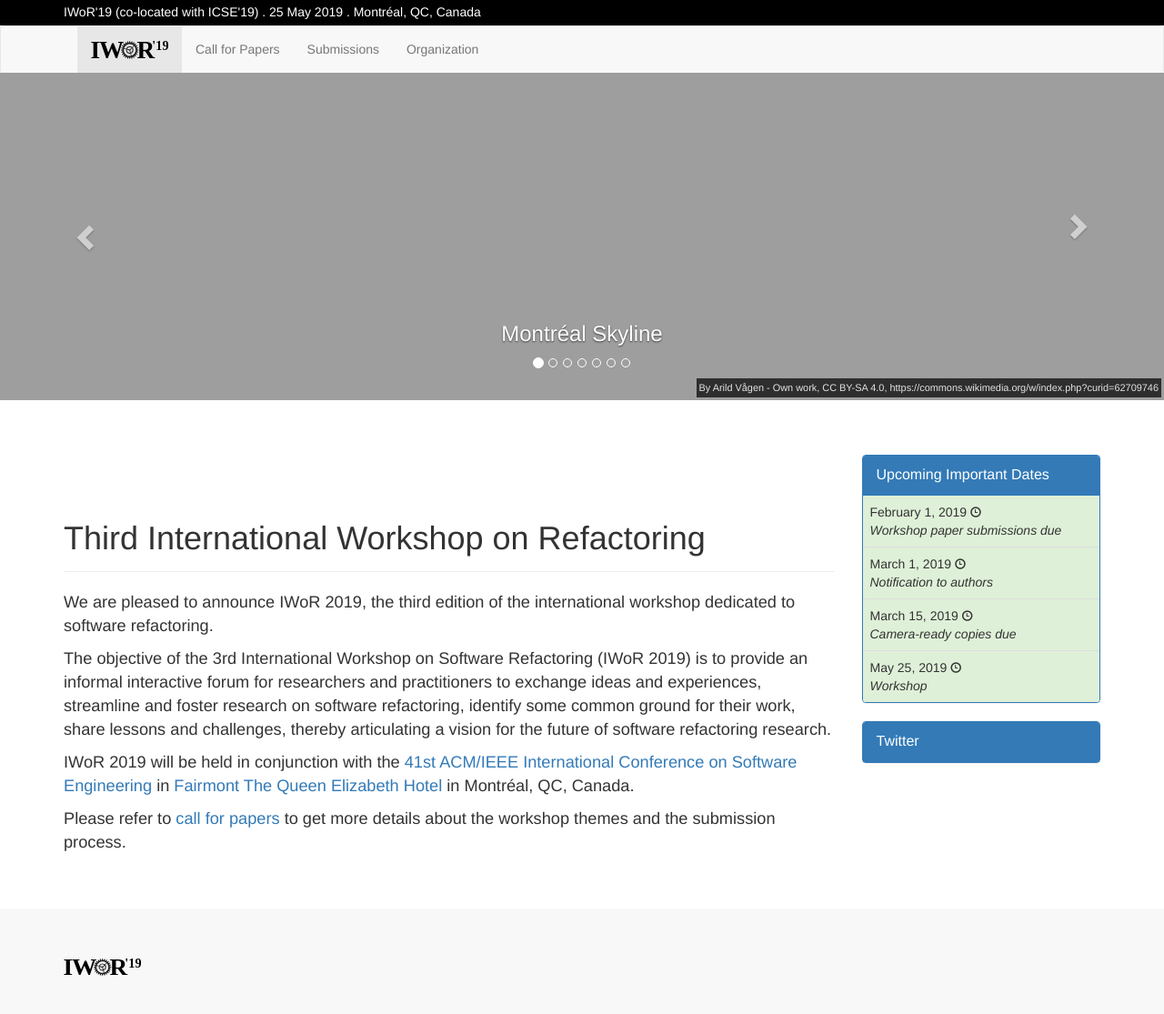
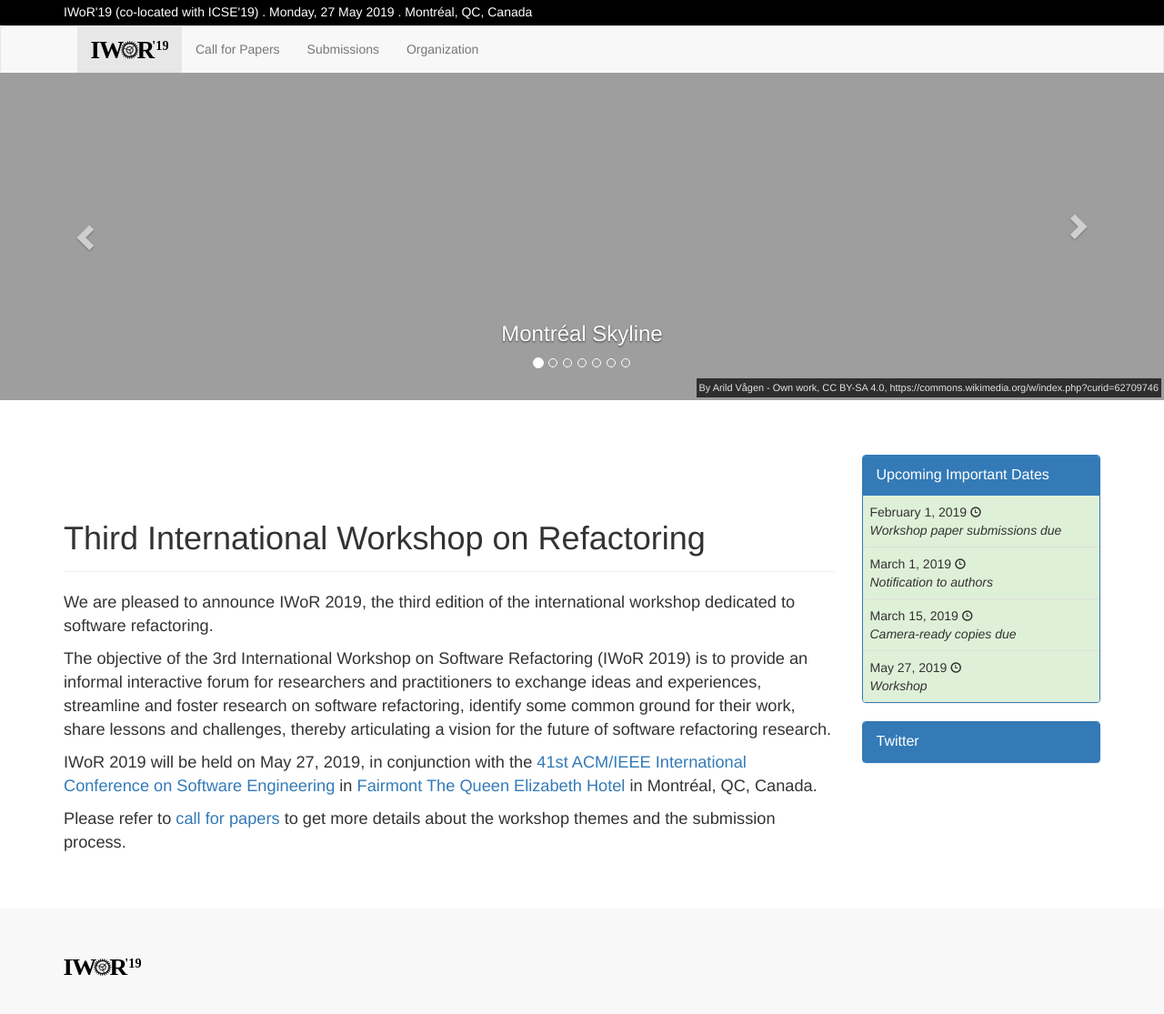
Before and after one commit to iwor/iwor2019, a Jekyll site: the page built from index.html, in a window 1280 px wide. Shown: the part 251-1366 px from the top of the page at 91% size. Built offline with Jekyll 4.4.1, drawn with Linux system fonts in a browser that asks for light colours; comment, search, counter and statistics services are not loaded.

Commit message:
Updated workshop date

```diff
--- a/_includes/header.html
+++ b/_includes/header.html
@@ -2,7 +2,7 @@
     <div class="container"><a href="https://2019.icse-conferences.org/info/icse-logo" class="navbar-brand navigate">
             <span class="brand-text">IWOR 2019</span></a>
             <div class="place">IWoR'19 (co-located with
-                    <a href="https://conf.researchr.org/home/icse-2019" class="navigate">ICSE'19</a>) . 25 May 2019 .
+                    <a href="https://conf.researchr.org/home/icse-2019" class="navigate">ICSE'19</a>) . Monday, 27 May 2019 .
             <a href="https://2019.icse-conferences.org/venue/icse-2019-venue" class="navigate">Montréal, QC, Canada</a></div>
     </div>
 </div>
--- a/_includes/sidebar.html
+++ b/_includes/sidebar.html
@@ -21,7 +21,7 @@
                                 <em>Camera-ready copies due</em> </td>
             </tr>
             <tr class="clickable-row text-success">
-                <td>May 25, 2019 <span title="" data-original-title="Timezone: AoE (UTC-12h)"><small><span
+                <td>May 27, 2019 <span title="" data-original-title="Timezone: AoE (UTC-12h)"><small><span
                                 class="glyphicon glyphicon-time"></span></small></span><br />
                                 <em>Workshop</em> </td>
             </tr>
--- a/index.html
+++ b/index.html
@@ -18,7 +18,7 @@ layout: default
 </p>
 
 <p>
-    IWoR 2019 will be held in conjunction with the
+    IWoR 2019 will be held on May 27, 2019, in conjunction with the
     <a href="https://conf.researchr.org/home/icse-2019" target="_blank">41st ACM/IEEE International Conference on Software Engineering</a>
     in <a href="https://2019.icse-conferences.org/venue/icse-2019-venue" target="_blank">Fairmont The Queen Elizabeth Hotel</a>
     in Montréal, QC, Canada.
```
Also changed, not shown: CfP.svg, 1 other file.
